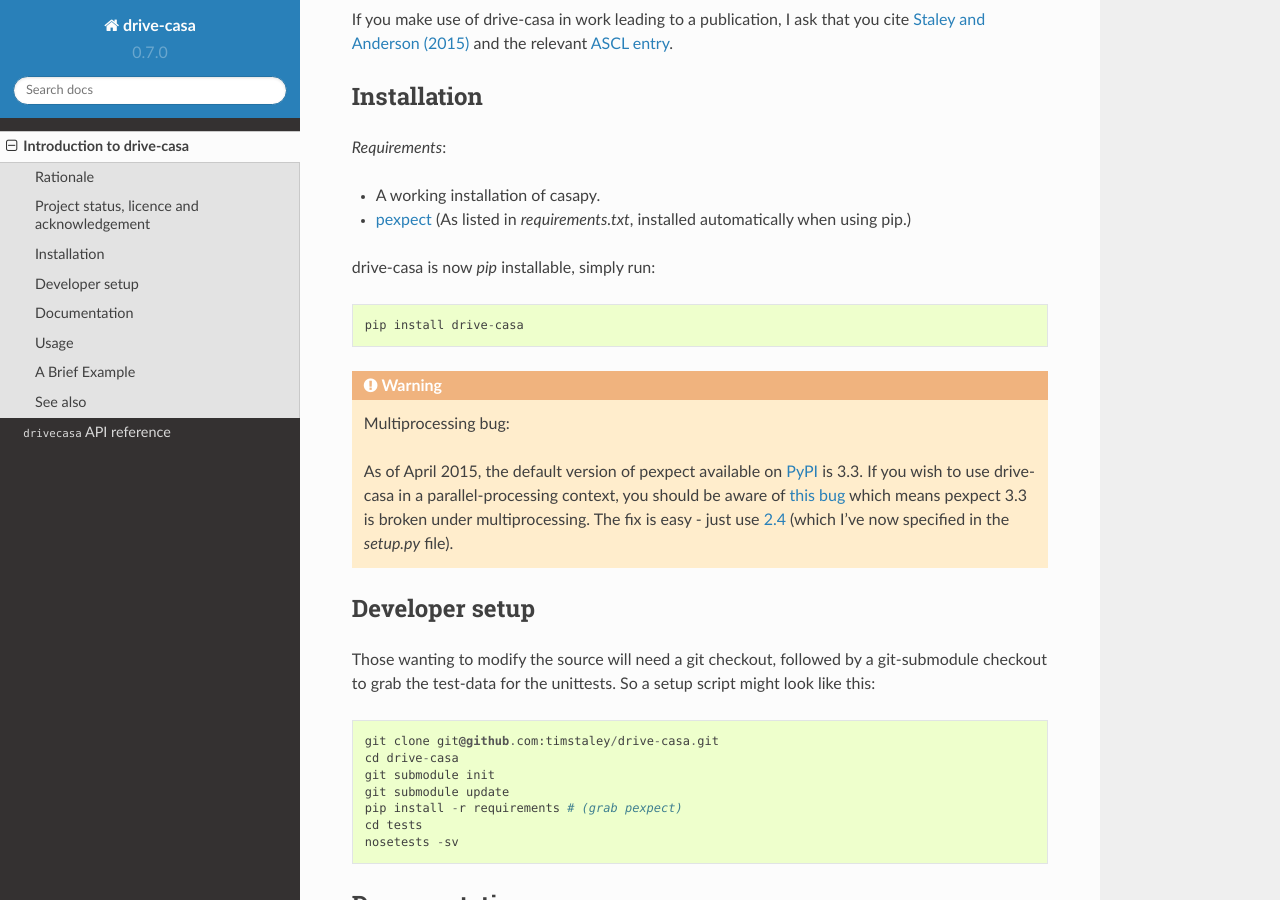
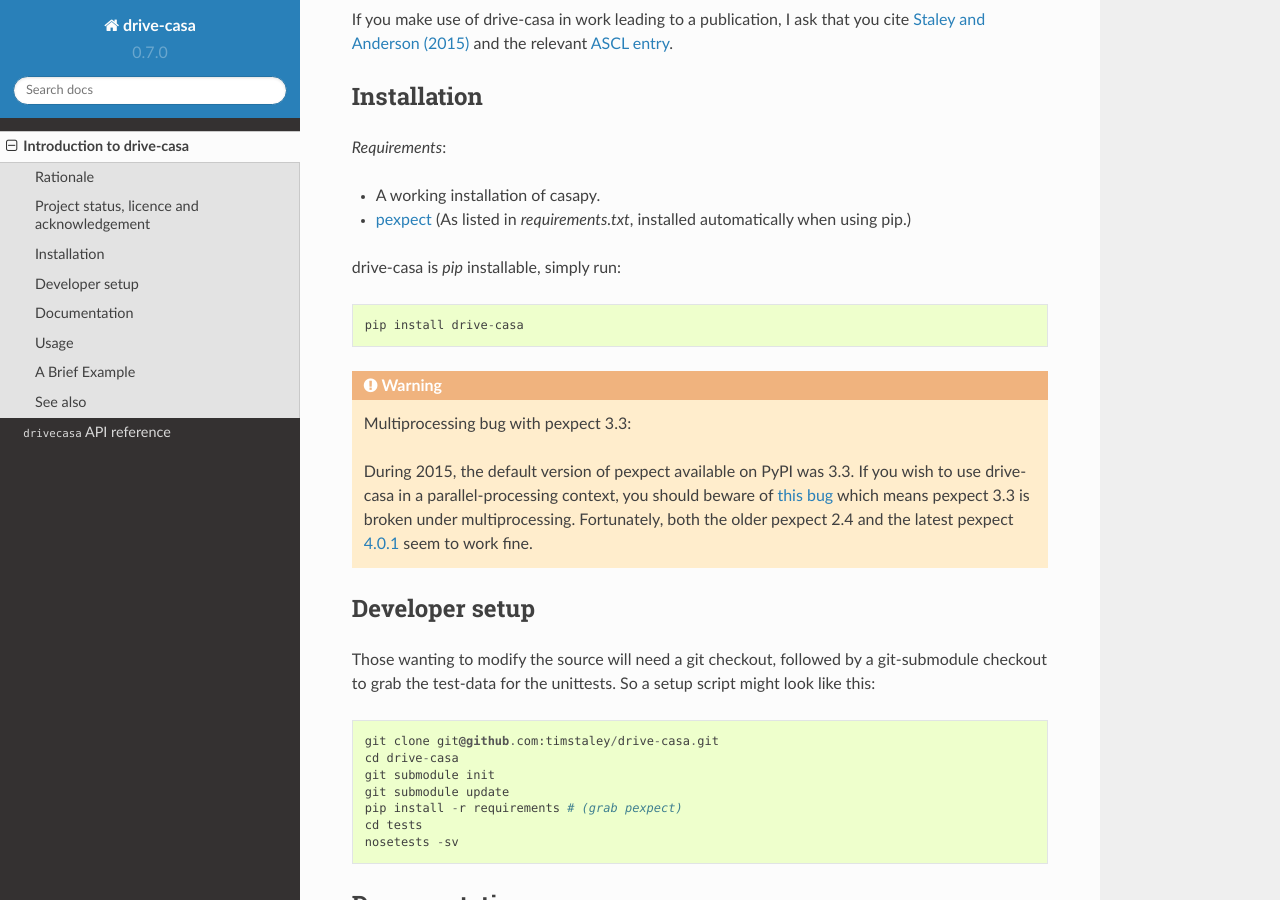
Before and after one commit to timstaley/drive-casa, a Sphinx documentation site: the page built from documentation/source/introduction.rst, in a window 1280 px wide and 900 px high, scrolled down 2149 px. Built offline with Sphinx 7.4.7 and the Read the Docs theme 2.0.0, drawn with Linux system fonts in a browser that asks for light colours; formulas are drawn with MathJax 3; the version number is read from the project's files by our own code.

Commit message:
Update docs re: pexpect 4.0

```diff
--- a/documentation/source/conf.py
+++ b/documentation/source/conf.py
@@ -27,7 +27,7 @@
 
 # Add any Sphinx extension module names here, as strings. They can be extensions
 # coming with Sphinx (named 'sphinx.ext.*') or your custom ones.
-extensions = ['sphinx.ext.autodoc', 'sphinx.ext.todo', 'sphinx.ext.pngmath',
+extensions = ['sphinx.ext.autodoc', 'sphinx.ext.todo',
               'sphinx.ext.mathjax', 'sphinx.ext.viewcode',
               'sphinxcontrib.napoleon']
 
--- a/documentation/source/introduction.rst
+++ b/documentation/source/introduction.rst
@@ -137,22 +137,22 @@
 - pexpect_
   (As listed in `requirements.txt`, installed automatically when using pip.)
 
-drive-casa is now `pip` installable, simply run::
+drive-casa is `pip` installable, simply run::
 
     pip install drive-casa
 
-.. warning:: Multiprocessing bug:
+.. warning:: Multiprocessing bug with pexpect 3.3:
 
-    As of April 2015, the default version of pexpect available on PyPI_ is 3.3.
+    During 2015, the default version of pexpect available on PyPI was 3.3.
     If you wish to use drive-casa in a parallel-processing context,
-    you should be aware of `this bug`_ which means
-    pexpect 3.3 is broken under multiprocessing. The fix is easy - just use
-    2.4_ (which I've now specified in the `setup.py` file).
+    you should beware of `this bug`_ which means
+    pexpect 3.3 is broken under multiprocessing.
+    Fortunately, both the older pexpect 2.4 and the latest pexpect `4.0.1`_
+    seem to work fine.
 
 .. _pip: http://www.dabapps.com/blog/introduction-to-pip-and-virtualenv-python/
 .. _this bug: https://github.com/pexpect/pexpect/issues/86
-.. _PyPi: https://pypi.python.org/pypi/pexpect/
-.. _2.4: https://pypi.python.org/pypi/pexpect/2.4
+.. _4.0.1: https://pypi.python.org/pypi/pexpect/
 
 Developer setup
 ---------------
--- a/requirements.txt
+++ b/requirements.txt
@@ -1 +1 @@
-pexpect==2.4
+pexpect==4.0.1
--- a/setup.py
+++ b/setup.py
@@ -11,5 +11,5 @@
     author_email="timstaley337@gmail.com",
     url="https://github.com/timstaley/drive-casa",
     license='BSD 3-clause',
-    install_requires=['pexpect==2.4'],
+    install_requires=['pexpect>4'],
 )
```
